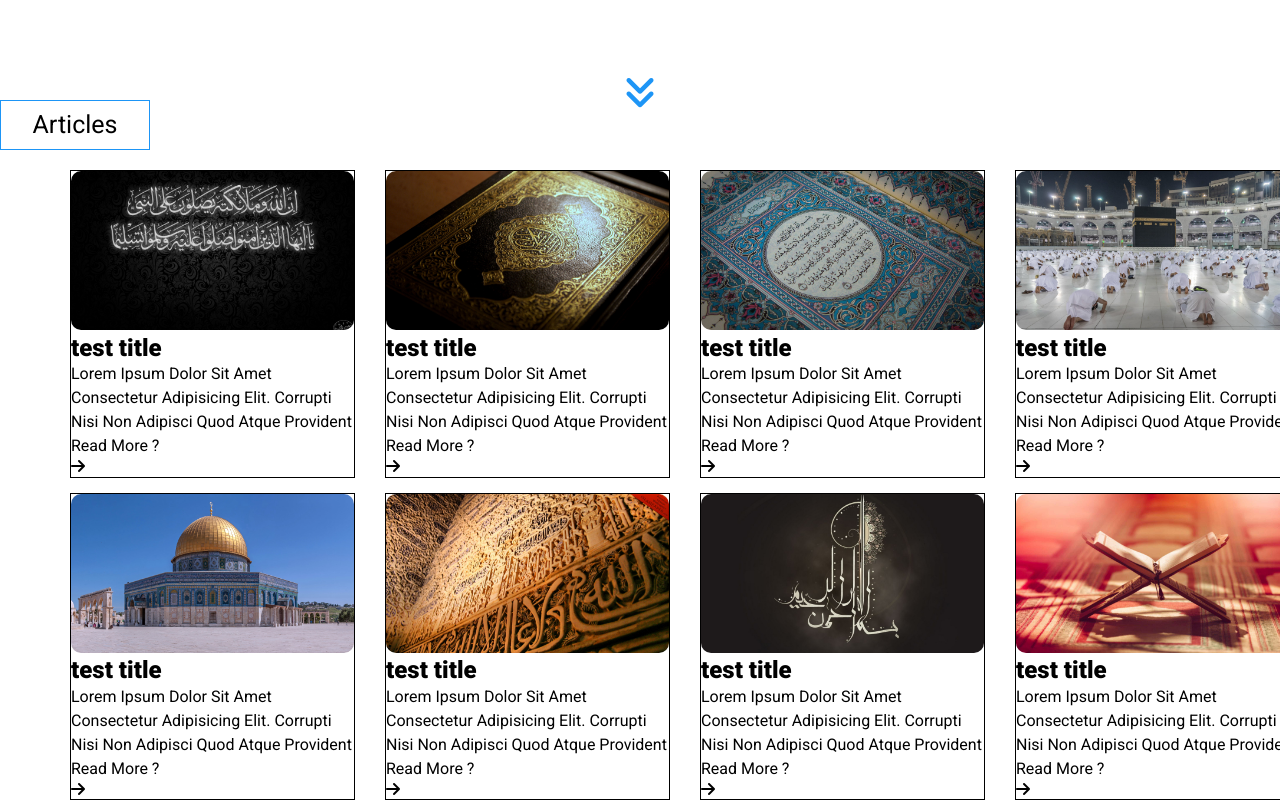
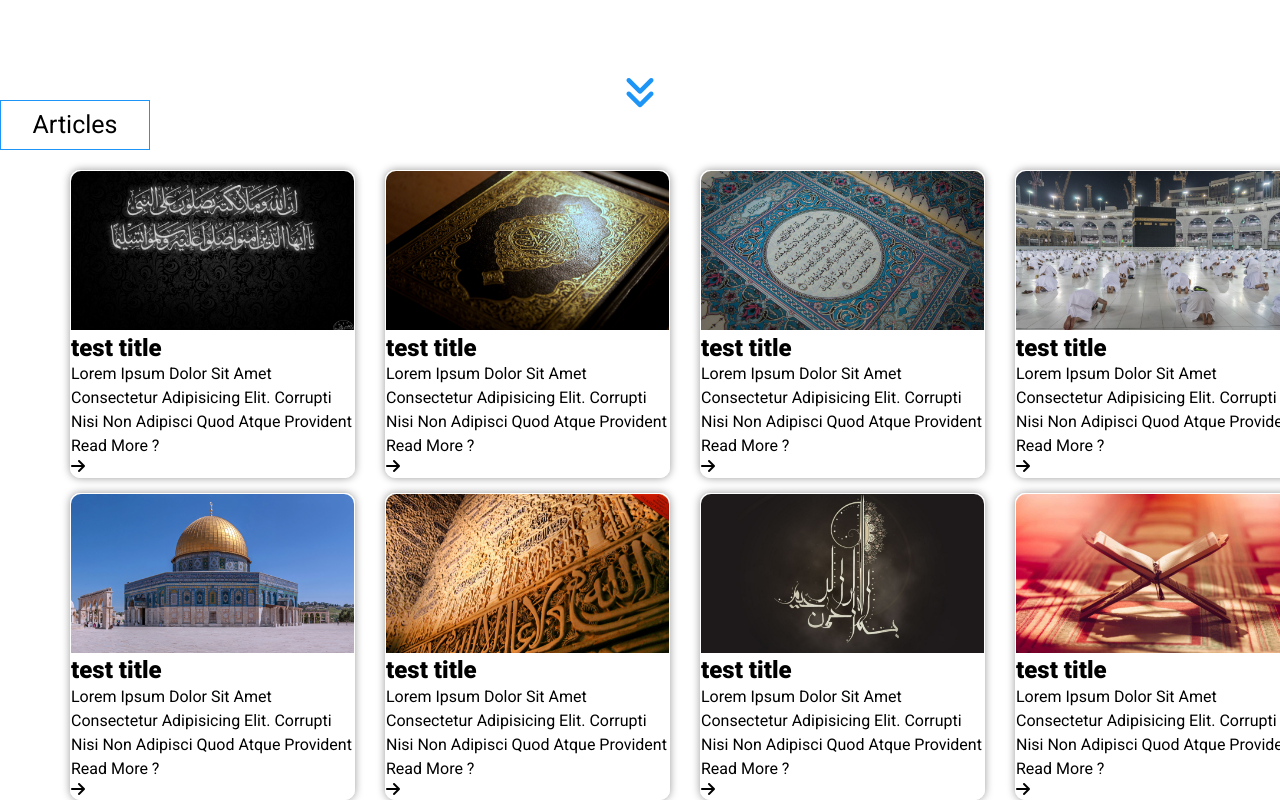
Before and after one commit to Ma7moudA7md99/HTML---CSS-Template-3, a plain HTML site: page index.html in a window 1280 px wide. Shown: the part 650-1450 px from the top of the page. Drawn offline with Linux system fonts and the light colour scheme.

Commit message:
first commit

```diff
--- a/css/master.css
+++ b/css/master.css
@@ -92,6 +92,7 @@ header ul li:not(li.name) {
   text-transform: capitalize;
   line-height: 2;
   background-image: linear-gradient(170deg, #ececec 80%, white 80%);
+  z-index: 99;
 }
 .landing .container {
   padding-top: 100px;
@@ -143,12 +144,14 @@ header ul li:not(li.name) {
 }
 .articles .art {
   width: 95%;
-  border: 1px solid black;
-  box-shadow: 0 0 0 0 black;
+  border: 1px solid white;
+  border-radius: 10px;
+  box-shadow: #00000066 0px 0px 9px 0px;
 }
 .articles .art img {
   width: 100%;
-  border-radius: 10px;
+  border-top-right-radius: 10px;
+  border-top-left-radius: 10px;
 }
 .articles .art p {
   line-height: 1.5;
```
